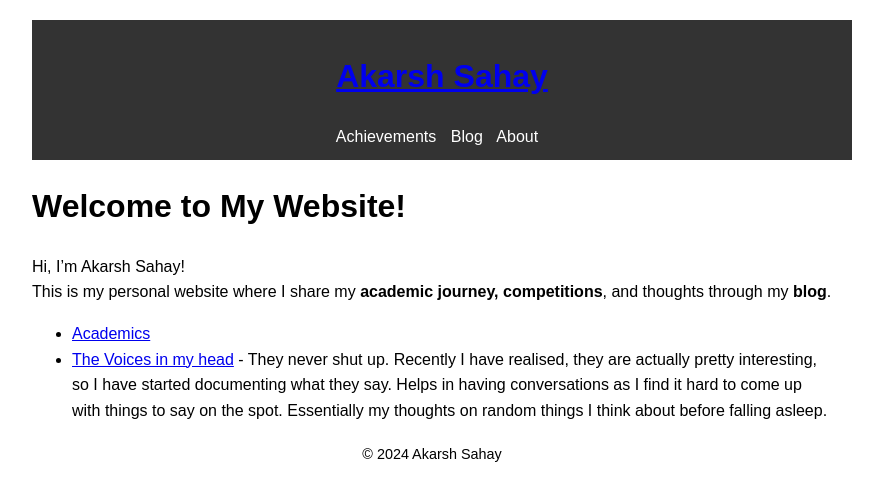
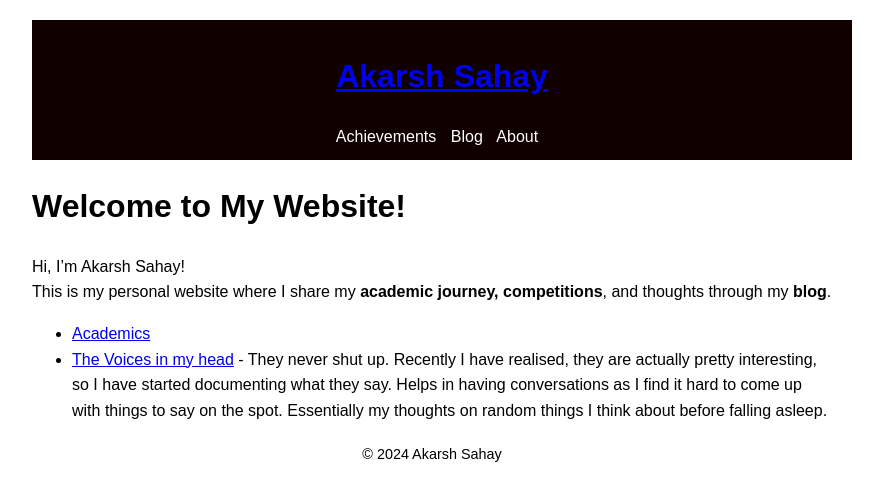
Before and after one commit to aCARsh/aCARsh.github.io, a Jekyll site: the page built from index.md, in a window 1280 px wide. Shown: the top 501 px of the page, without its empty margins (208-1091 px from the left). Built offline with Jekyll 4.4.1, drawn with Linux system fonts in a browser that asks for light colours.

Commit message:
Update style.css

```diff
--- a/assets/style.css
+++ b/assets/style.css
@@ -6,7 +6,7 @@ body {
     padding: 20px;
 }
 header {
-    background: #333;
+    background: #100;
     color: white;
     padding: 10px;
     width: 100%;
```
